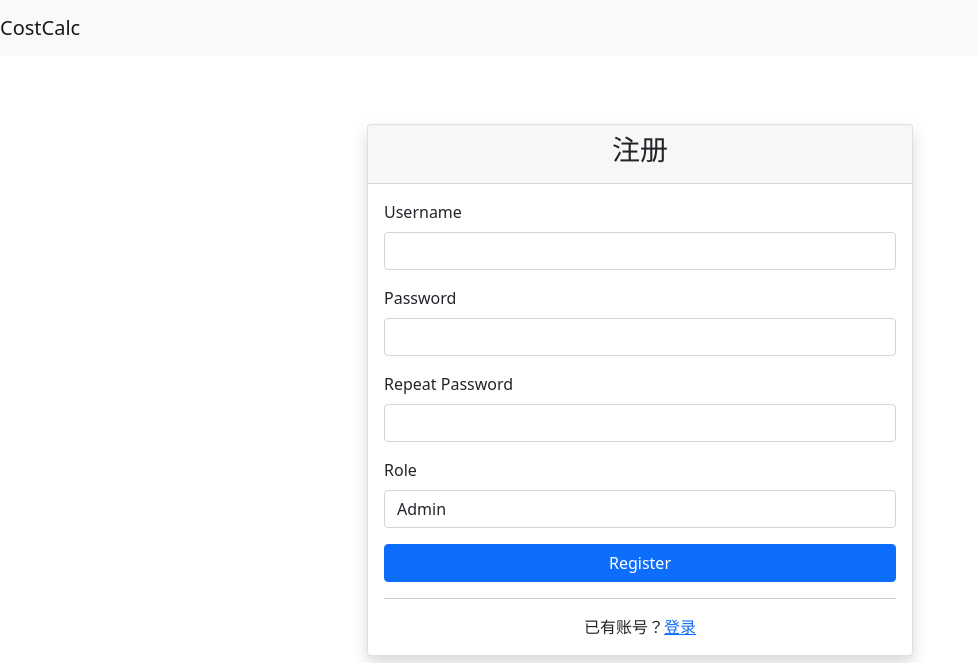
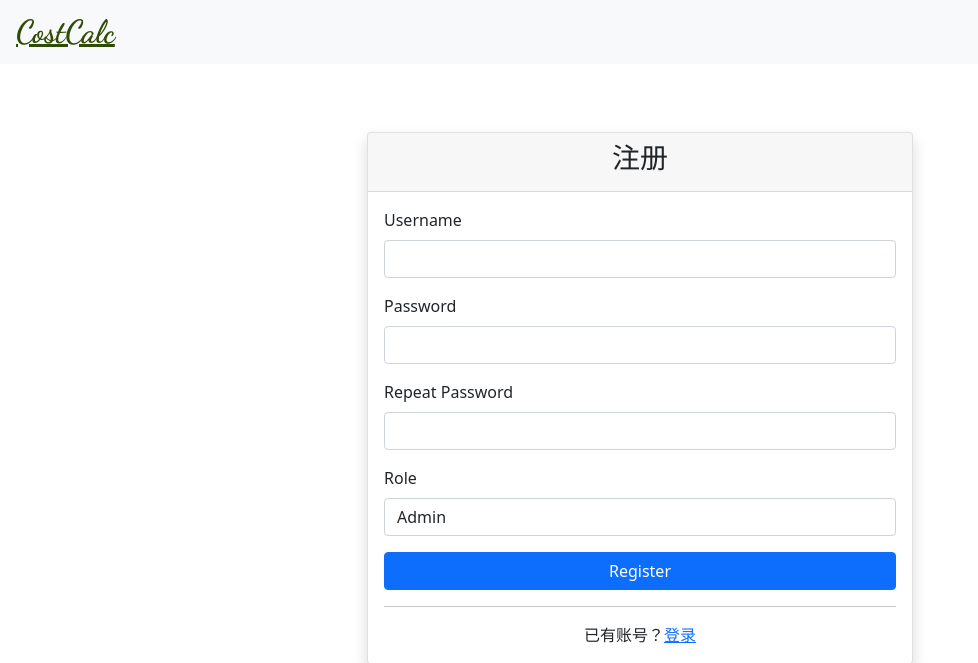
Before and after one commit to XZeusJ/costcalc, a Flask app: page /register in a window 1280 px wide. Shown: the top 663 px of the page, without its empty margins (0-978 px from the left). Run offline with Flask 3, Linux system fonts and the light colour scheme; some libraries are stand-ins or nearby versions.

Commit message:
change style about web name

```diff
--- a/costcalc/static/css/style.css
+++ b/costcalc/static/css/style.css
@@ -9,6 +9,14 @@ body {
     flex: 1;
     display: flex;
 }
+
+.navbar-brand-custom {
+    font-family: 'Dancing Script', cursive;
+    font-size: 2rem; /* 根据需要调整字体大小 */
+    font-weight: 700; /* 确保使用加粗字体 */
+    color: #304c04;
+}
+
 .sidebar {
     background-color: #f8f9fa;
     padding: 20px;
--- a/costcalc/templates/base.html
+++ b/costcalc/templates/base.html
@@ -10,14 +10,15 @@
     <link href="{{ url_for('static', filename='css/mermaid.min.css') }}" rel="stylesheet">
     <link href="{{ url_for('static', filename='css/select2.min.css') }}" rel="stylesheet">
     <link href="{{ url_for('static', filename='css/style.css') }}" rel="stylesheet">
+    <link href="https://fonts.googleapis.com/css2?family=Dancing+Script:wght@700&display=swap" rel="stylesheet">
 
 </head>
 <body>
     <!-- Top Navigation Bar -->
     <nav class="navbar navbar-expand-lg navbar-light bg-light">
-        <a class="navbar-brand" href="{{ url_for('products.index') }}">CostCalc</a>
+        <a class="navbar-brand-custom ps-3" href="{{ url_for('products.index') }}">CostCalc</a>
         {% if current_user.is_authenticated %}
-        <div class="collapse navbar-collapse justify-content-end">
+        <div class="collapse navbar-collapse justify-content-end pe-3">
             <ul class="navbar-nav">
                 <li class="nav-item">
                     <a class="btn nav-link nav-link-custom" href="{{ url_for('auth.login') }}">用户</a>
```
